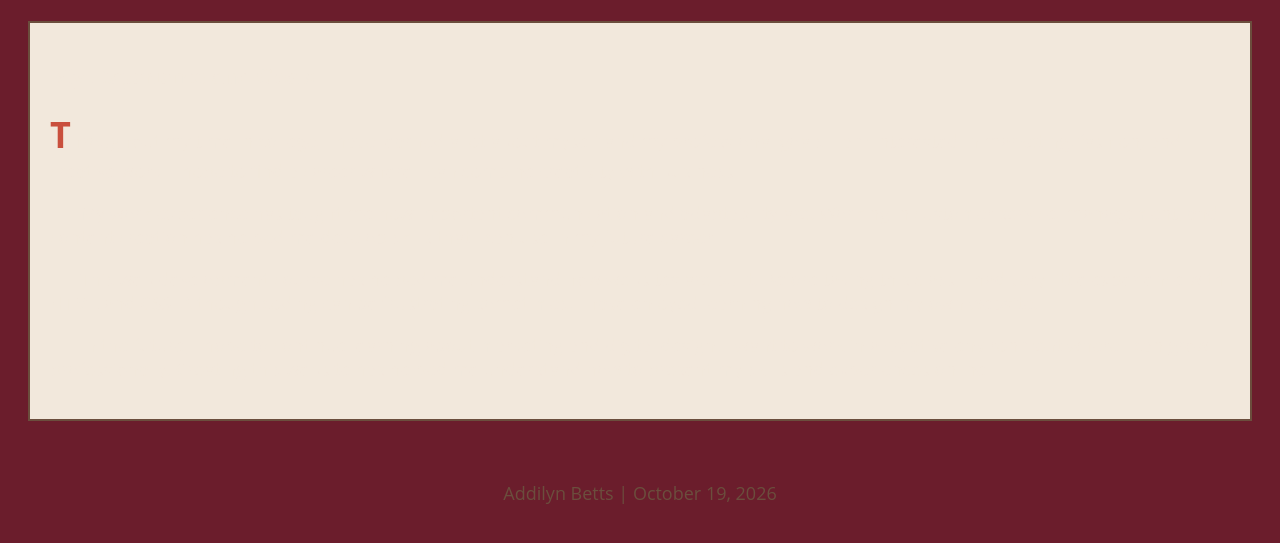
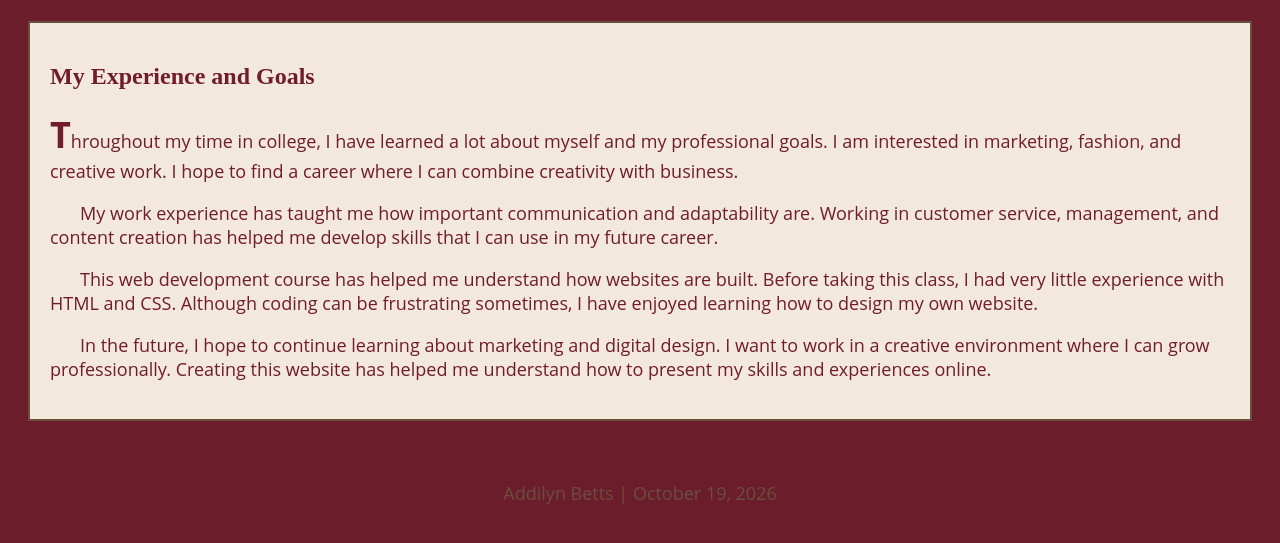
Before and after one commit to arbtdv/webdevelopment, a plain HTML site: page reflection.html in a window 1280 px wide. Shown: the part 129-672 px from the top of the page. Drawn offline with Linux system fonts and the light colour scheme.

Commit message:
Add styles for reflection page colors
Add styles for reflection page elements.

```diff
--- a/style.css
+++ b/style.css
@@ -454,3 +454,19 @@ main p {
 .project-card span {
     color: #701C2C;
 }
+
+/* Fix reflection page colors */
+.reflection-page .reflection-box {
+    background-color: #F2E8DC;
+    color: #701C2C;
+}
+
+.reflection-page .reflection-box h2,
+.reflection-page .reflection-box p,
+.reflection-page .reflection-box p::first-letter {
+    color: #701C2C;
+}
+
+.reflection-page main h1 {
+    color: #F2E8DC;
+}
```
